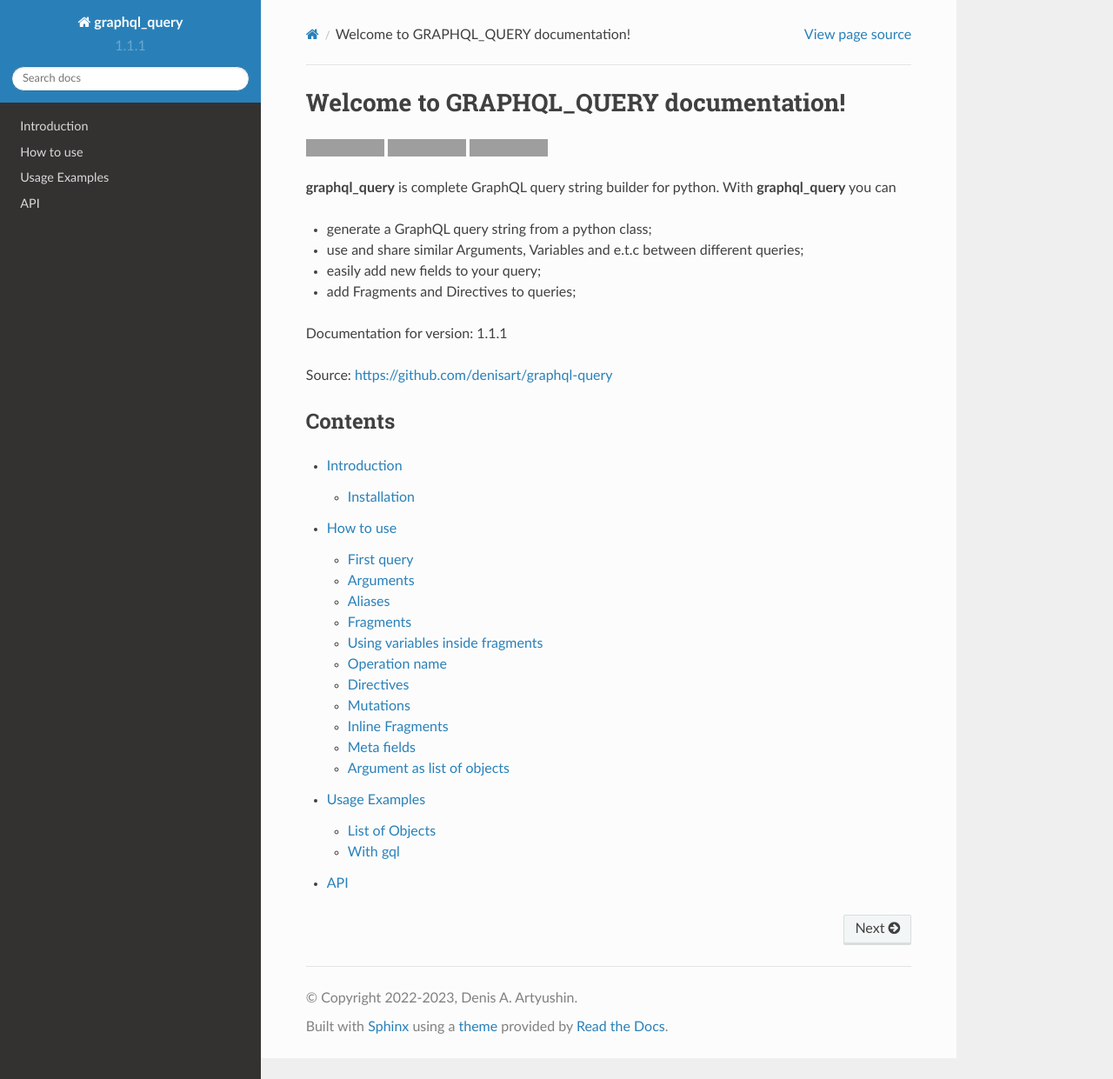
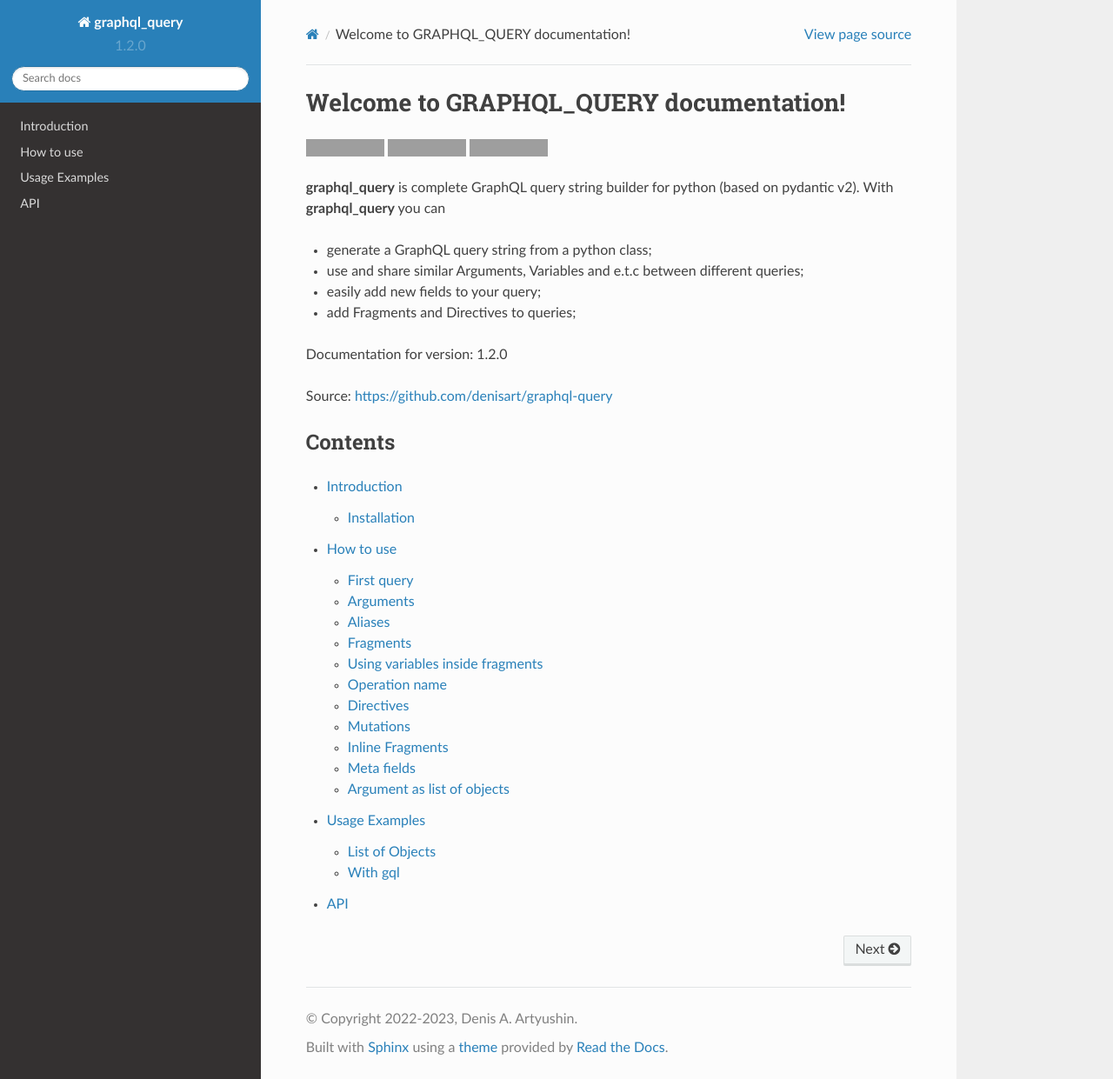
Before and after one commit to denisart/graphql-query, a Sphinx documentation site: the page built from docs/source/index.rst, in a window 1280 px wide and 1241 px high. Shown: the whole window at 87% size. Built offline with Sphinx 7.4.7 and the Read the Docs theme 2.0.0, drawn with Linux system fonts in a browser that asks for light colours; grey boxes are pictures that could not be loaded.

Commit message:
Update version

```diff
--- a/docs/source/conf.py
+++ b/docs/source/conf.py
@@ -9,7 +9,7 @@
 project = 'graphql_query'
 copyright = '2022-2023, Denis A. Artyushin'
 author = 'Denis A. Artyushin'
-version = '1.1.1'
+version = '1.2.0'
 
 # -- General configuration ---------------------------------------------------
 # https://www.sphinx-doc.org/en/master/usage/configuration.html#general-configuration
--- a/docs/source/index.rst
+++ b/docs/source/index.rst
@@ -13,7 +13,7 @@ Welcome to GRAPHQL_QUERY documentation!
 .. image:: https://img.shields.io/github/license/denisart/graphql-query
   :alt: license
 
-**graphql_query** is complete GraphQL query string builder for python. With **graphql_query**
+**graphql_query** is complete GraphQL query string builder for python (based on pydantic v2). With **graphql_query**
 you can
 
 - generate a GraphQL query string from a python class;
--- a/graphql_query/__version__.py
+++ b/graphql_query/__version__.py
@@ -1 +1 @@
-__version__ = "1.1.1"
+__version__ = "1.2.0"
```
